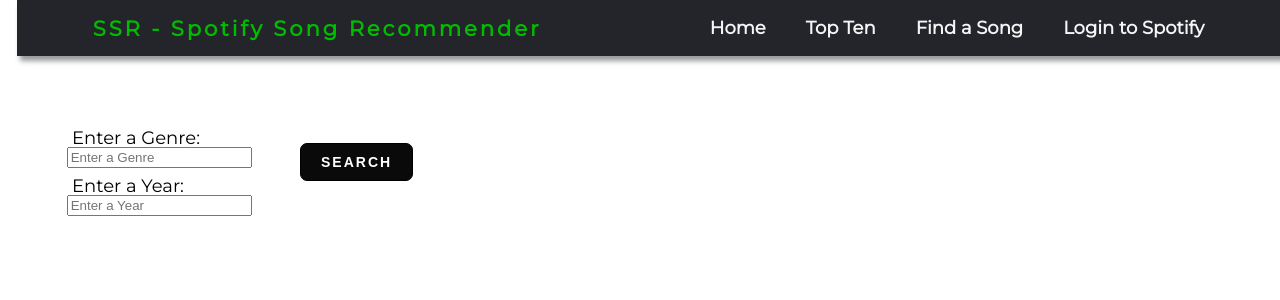
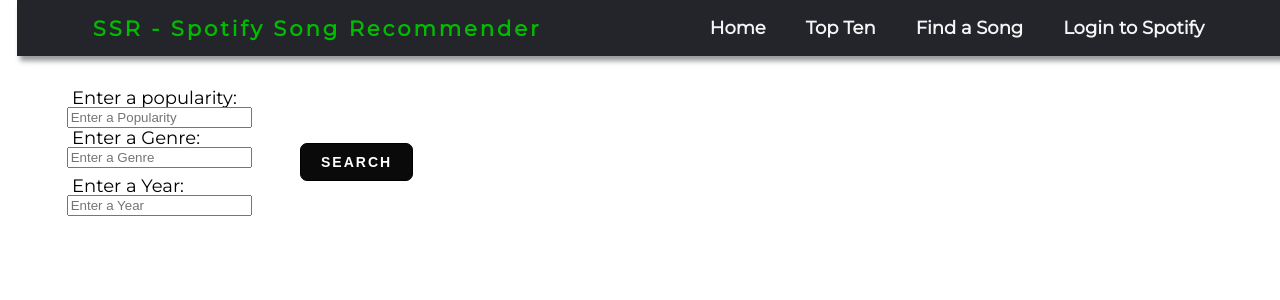
Before and after one commit to AlexFedus/COSC-473-Project, a Flask app: template templates/randomsong.html in a window 1280 px wide. Shown: the part 17-317 px from the top of the page. Run offline with Flask 3, Linux system fonts and the light colour scheme; the template is opened without the code that fills it, so the values that code supplies are empty; some libraries are stand-ins or nearby versions.

Commit message:
More changes

```diff
--- a/static/navbar.css
+++ b/static/navbar.css
@@ -303,6 +303,20 @@
   left: 5em;
 
 }
+
+.label21{
+  position: absolute;
+  top: 13%;
+  left: 4em;
+}
+
+.textInput4{
+
+  position: absolute;
+  top: 15.5%;
+  left: 5em;
+
+}
 /*
 .label13{
   position: absolute;
@@ -326,3 +340,10 @@
   text-decoration: solid;
   text-decoration-color: green;
 }
+
+.popularity{
+  position: absolute;
+  top: 40em;
+  left: 4em;
+  text-shadow: green;
+}
--- a/templates/randomsong.html
+++ b/templates/randomsong.html
@@ -20,6 +20,8 @@
         <input type="text" id="genrename" name="genrename" placeholder="Enter a Genre" class="textInput">
         <label for="yearname" class="label12">Enter a Year:</label>
         <input type="text" id="yearname" name="yearname" placeholder="Enter a Year" class="textInput2">
+        <label for="popularity" class = "label21">Enter a popularity:</label>
+        <input type="text" id="popularity" name="popularity" placeholder="Enter a Popularity" class="textInput4">
         <!--
         <label for="popularityname" class="label13">Enter a Popularity Score:</label>
         <input type="text" id="popularityname" name="popularityname" placeholder="Popularity Score 0-100" class="textInput3">
@@ -32,6 +34,7 @@
 
         {% if genre_song %}
         <p class= "genresongs">{{ genre_song }} - {{ artist_name }}</p>
+
 
 
 
```
Also changed, not shown: views.py (+14 -5 lines).
